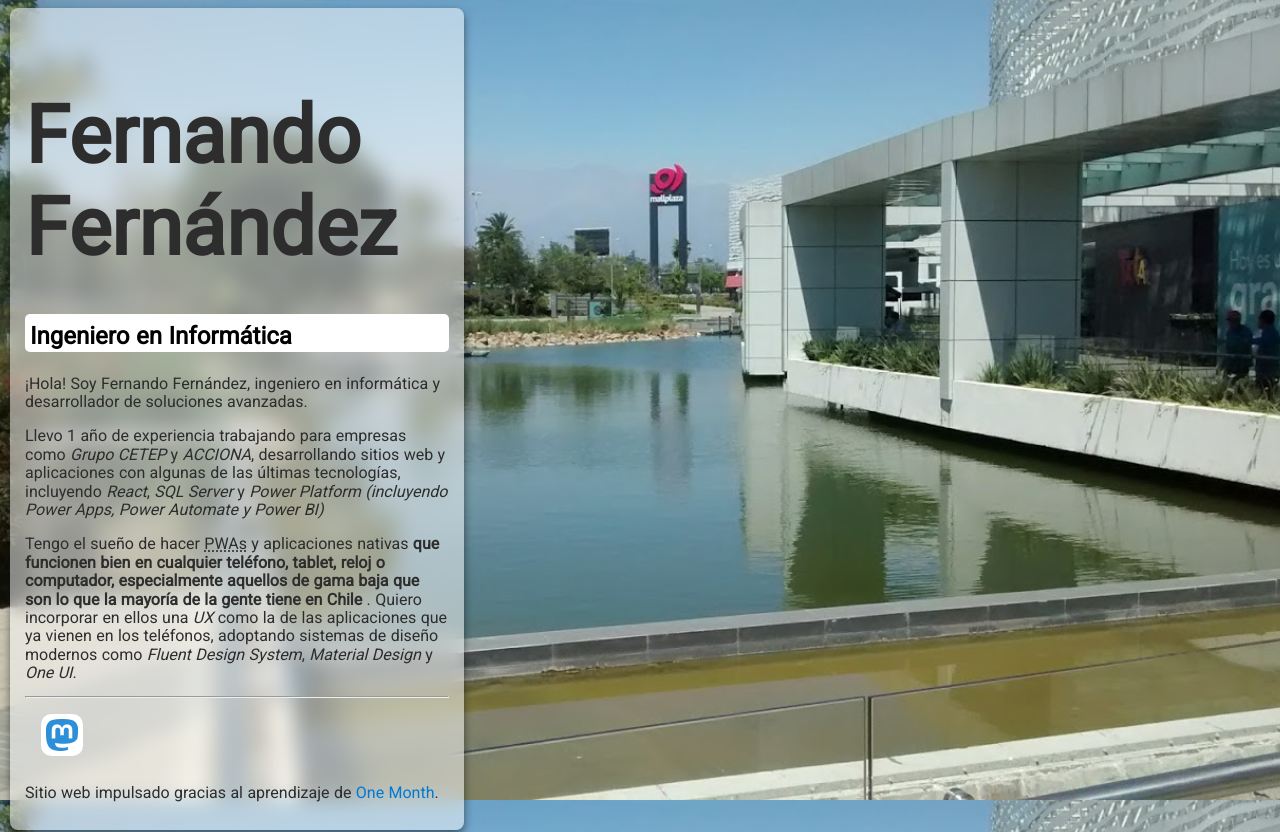
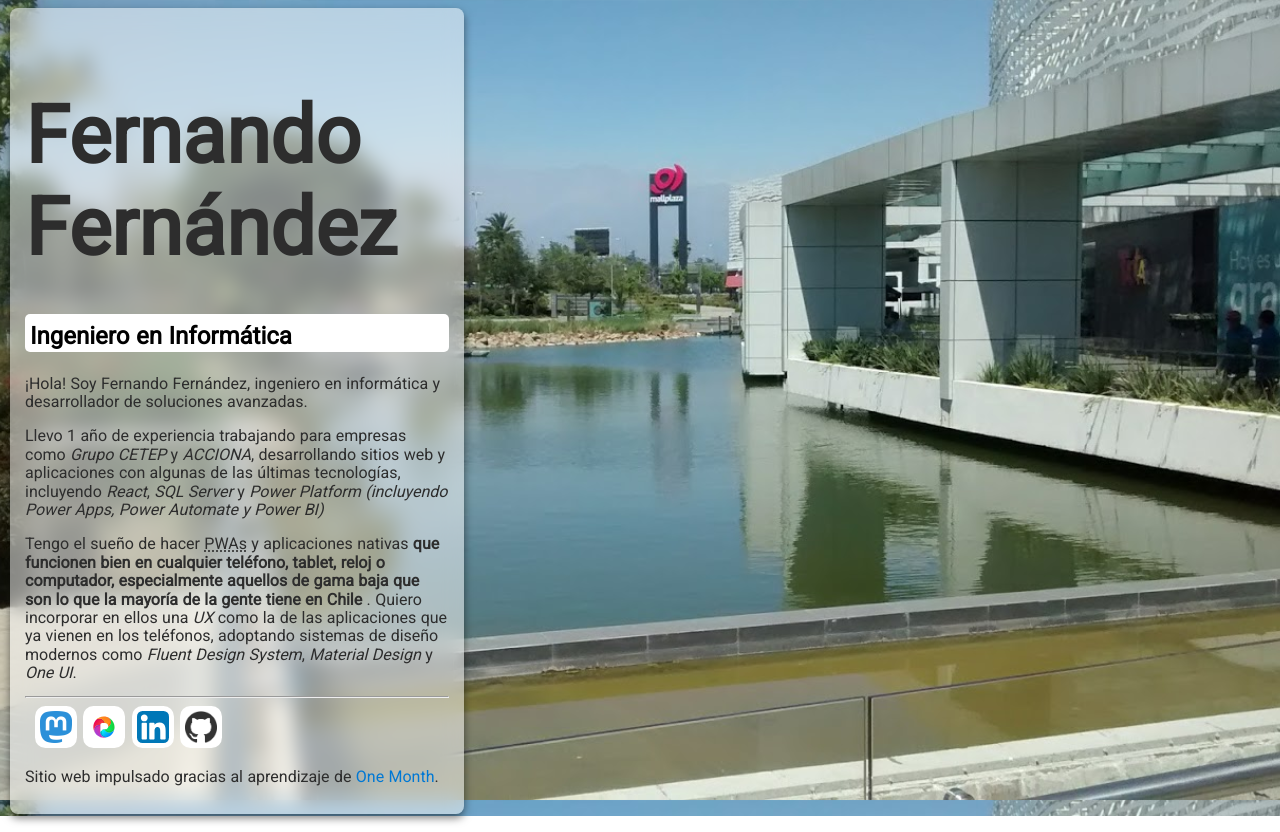
Before and after one commit to KatakisLives/KatakisLives.github.io, a plain HTML site: page index.html in a window 1280 px wide. Drawn offline with Linux system fonts and the light colour scheme.

Commit message:
Mejorada la implementación de Fluent Design y agregados más enlaces sociales.

```diff
--- a/css/style.css
+++ b/css/style.css
@@ -39,8 +39,9 @@ body {
     font-style: normal;
 }
 
-h1 {
+.nombre-personal {
     font-size: 80px;
+    font-weight: bold;
 }
 
 h2 {
@@ -90,22 +91,14 @@ a {
     transition: transform 0.3s; /* Transición fluida para interacción */
 }
 
-.acrylic:hover {
-    transform: translate3d(
-        0,
-        -4px,
-        0
-    ); /* Un levitamiento mayor al mover el cursor del ratón */
-}
-
 .redes-sociales {
     margin: 8px;
-    padding: 8px;
 }
 
 .imagen-red-social {
     width: 32px;
     background-color: white;
+    margin-left: 2px;
     padding: 5px;
     border-radius: 25%;
 }
--- a/index.html
+++ b/index.html
@@ -76,7 +76,45 @@
                     <img
                         class="imagen-red-social"
                         src="images/redes-sociales/social-mastodon.png"
-                        alt="Mastodon (Lile.cl)"
+                        alt="Mastodon (Lile)"
+                    />
+                </a>
+
+                <a
+                    class="red-social"
+                    rel="me"
+                    href="https://zarapito.cl/comodoropet4"
+                    target="_blank"
+                >
+                    <img
+                        class="imagen-red-social"
+                        src="images/redes-sociales/social-pixelfed.svg"
+                        alt="Pixelfed (Zarapito)"
+                    />
+                </a>
+
+                <a
+                    class="red-social"
+                    rel="me"
+                    href="https://www.linkedin.com/in/comodoropet4/"
+                    target="_blank"
+                >
+                    <img
+                        class="imagen-red-social"
+                        src="images/redes-sociales/social-linkedin.svg"
+                        alt="LinkedIn"
+                    />
+                </a>
+                <a
+                    class="red-social"
+                    rel="me"
+                    href="https://github.com/comodoropet4"
+                    target="_blank"
+                >
+                    <img
+                        class="imagen-red-social"
+                        src="images/redes-sociales/social-github.png"
+                        alt="GitHub"
                     />
                 </a>
             </section>
```
Also changed, not shown: css/normalize.css, images/redes-sociales/social-github.png (added), images/redes-sociales/social-linkedin.svg (added), images/redes-sociales/social-pixelfed.svg (added).
